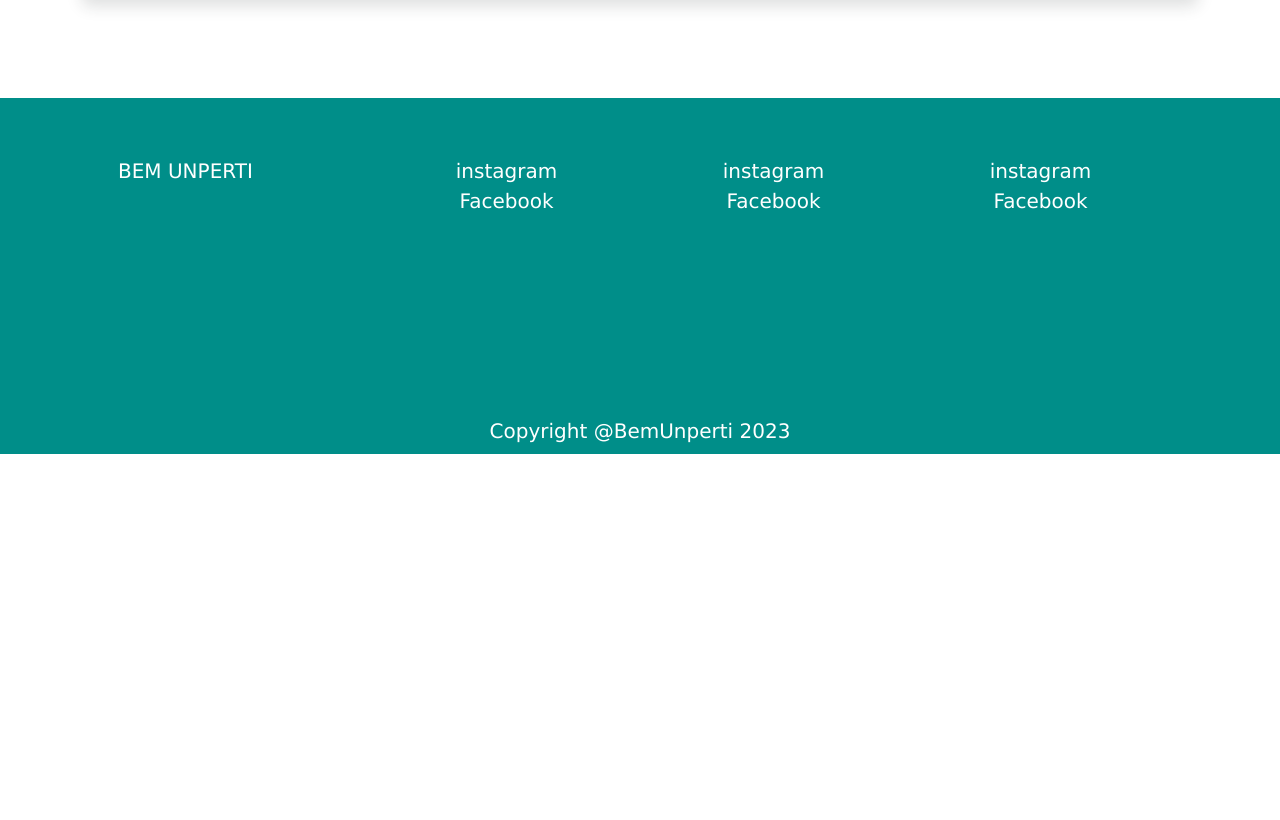
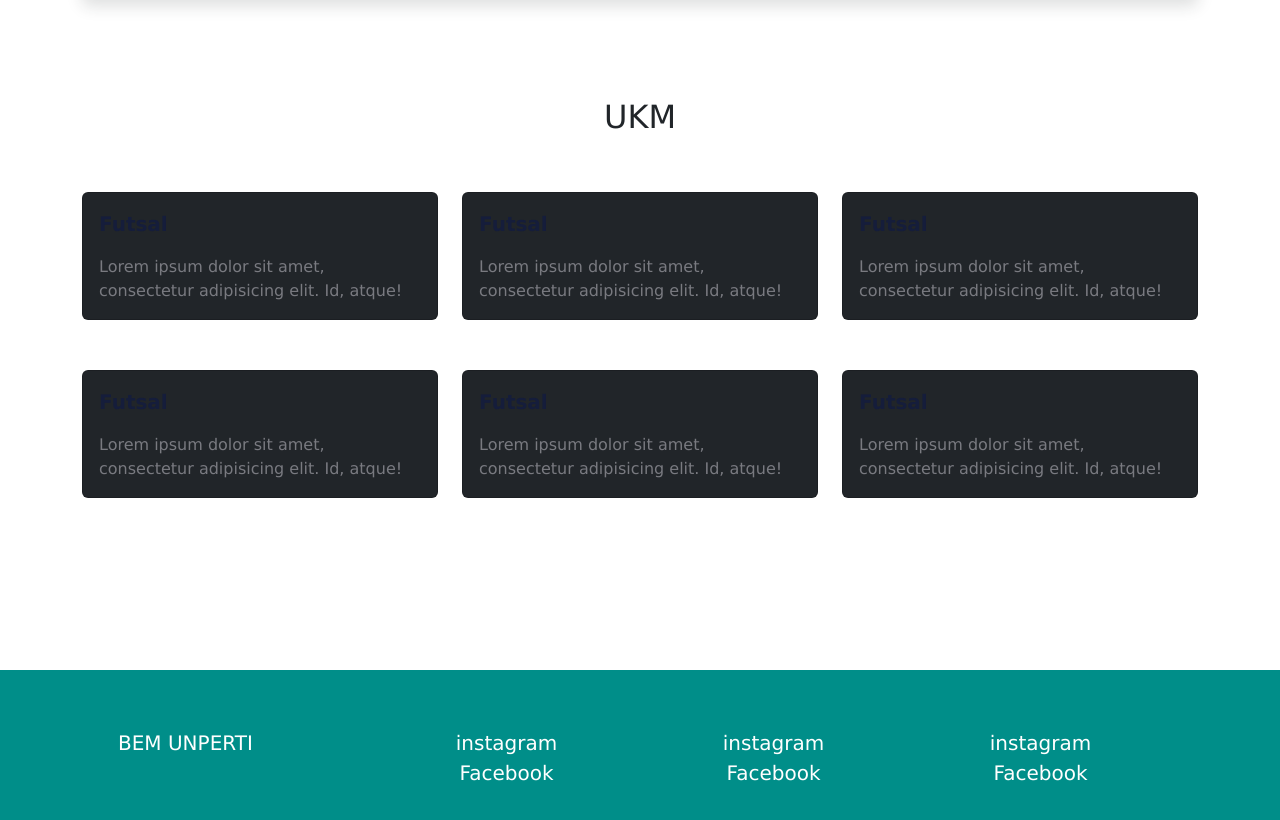
Before and after one commit to dikisetiawan1/Campus-website, a plain HTML site: page index.html in a window 1280 px wide. Shown: the part 3964-4784 px from the top of the page. Before the commit the page ends 4418 px from the top, so only its background shows below. Drawn offline with nearby package versions, Linux system fonts and the light colour scheme.

Commit message:
add section ukm

```diff
--- a/index.html
+++ b/index.html
@@ -90,7 +90,7 @@
  </div>
 
  <!-- Section aboutme -->
- <div class="aboutMe" id="about" data-aos="fade-up"  data-aos-delay="150">
+ <div class="aboutMe" id="about" data-aos="fade-up"  data-aos-delay="150" data-aos-duration="1000">
   <div class="container">
     <div class="row">
       <div class="col-12">
@@ -108,7 +108,7 @@
 
  <!-- Section Event -->
  <div class="event"  id="event">
-  <div class="container mb-5"data-aos="fade-up" data-aos-delay="200">
+  <div class="container mb-5"data-aos="fade-up" data-aos-delay="200" data-aos-duration="1000">
     <h2>Event</h2>
    <swiper-container class="mySwiper" pagination="true" pagination-clickable="true" navigation="true" space-between="15"
     centered-slides="false" autoplay-delay="2500" autoplay-disable-on-interaction="false" slides-per-view="3">
@@ -191,7 +191,7 @@
   <!-- Section Article -->
 
   <div class="article"  id="article">
-  <div class="container mb-5"data-aos="fade-down" data-aos-delay="200">
+  <div class="container mb-5"data-aos="fade-down" data-aos-delay="200" data-aos-duration="1000">
       <h2>Article</h2>
     <div class="card shadow">
   <div class="row g-0">
@@ -258,6 +258,97 @@
   </div>
 
 
+  <!-- Section UKM -->
+
+  <div class="ukm" id="ukm">
+    <div class="container mb-5" data-aos="fade-up" data-aos-delay="150"  data-aos-duration="1000">
+      <h2 class="text-center">UKM</h2>
+      <div class="row">
+        <div class="col-md-4 col-12" data-aos="fade-up" data-aos-delay="100" data-aos-duration="1000">
+          <div class="card text-bg-dark mt-5">
+            <div class="card-body">
+              <div class="card-title">
+                <p>Futsal</p>
+                </div>
+                <div class="card-text">
+                Lorem ipsum dolor sit amet, consectetur adipisicing elit. Id, atque!
+
+              </div>
+            </div>
+          </div>
+        </div>
+        <div class="col-md-4 col-12" data-aos="fade-up" data-aos-delay="150" data-aos-duration="1100">
+          <div class="card text-bg-dark mt-5">
+            <div class="card-body">
+              <div class="card-title">
+                <p>Futsal</p>
+                </div>
+                <div class="card-text">
+                Lorem ipsum dolor sit amet, consectetur adipisicing elit. Id, atque!
+
+              </div>
+            </div>
+          </div>
+        </div>
+        <div class="col-md-4 col-12" data-aos="fade-up" data-aos-delay="200" data-aos-duration="1200">
+          <div class="card text-bg-dark mt-5">
+            <div class="card-body">
+              <div class="card-title">
+                <p>Futsal</p>
+                </div>
+                <div class="card-text">
+                Lorem ipsum dolor sit amet, consectetur adipisicing elit. Id, atque!
+
+              </div>
+            </div>
+          </div>
+        </div>
+      </div>
+      <div class="row">
+        <div class="col-md-4 col-12" data-aos="fade-up" data-aos-delay="250" data-aos-duration="1300">
+          <div class="card text-bg-dark">
+            <div class="card-body">
+              <div class="card-title">
+                <p>Futsal</p>
+                </div>
+                <div class="card-text">
+                Lorem ipsum dolor sit amet, consectetur adipisicing elit. Id, atque!
+
+              </div>
+            </div>
+          </div>
+        </div>
+        <div class="col-md-4 col-12" data-aos="fade-up" data-aos-delay="300" data-aos-duration="1400">
+          <div class="card text-bg-dark">
+            <div class="card-body">
+              <div class="card-title">
+                <p>Futsal</p>
+                </div>
+                <div class="card-text">
+                Lorem ipsum dolor sit amet, consectetur adipisicing elit. Id, atque!
+
+              </div>
+            </div>
+          </div>
+        </div>
+        <div class="col-md-4 col-12" data-aos="fade-up" data-aos-delay="350" data-aos-duration="1500">
+          <div class="card text-bg-dark ">
+            <div class="card-body">
+              <div class="card-title">
+                <p>Futsal</p>
+                </div>
+                <div class="card-text">
+                Lorem ipsum dolor sit amet, consectetur adipisicing elit. Id, atque!
+
+              </div>
+            </div>
+          </div>
+        </div>
+      </div>
+      </div>
+    </div>
+  </div>
+
 <script src="https://cdn.jsdelivr.net/npm/swiper@9/swiper-element-bundle.min.js"></script>
 
 
```
